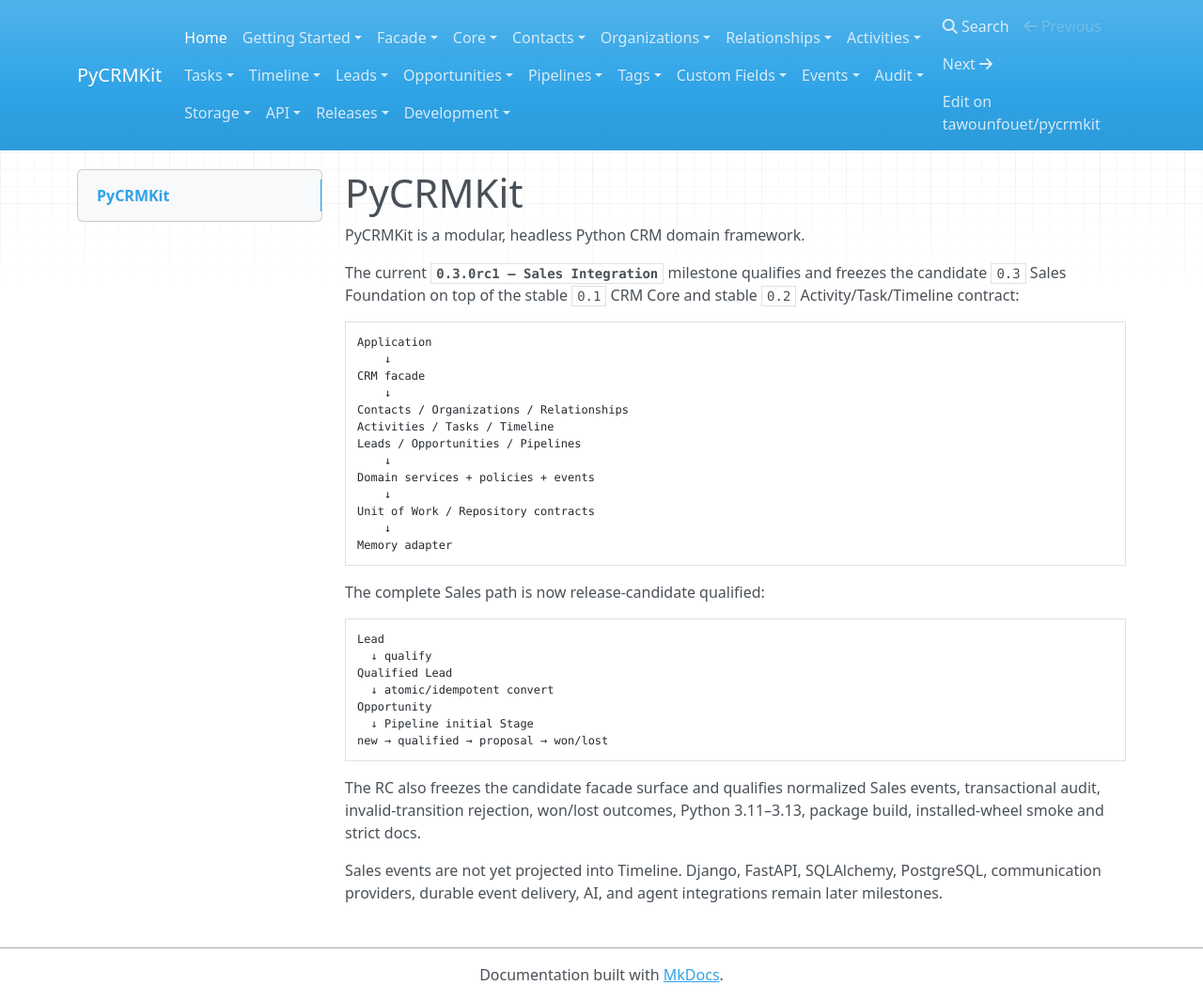
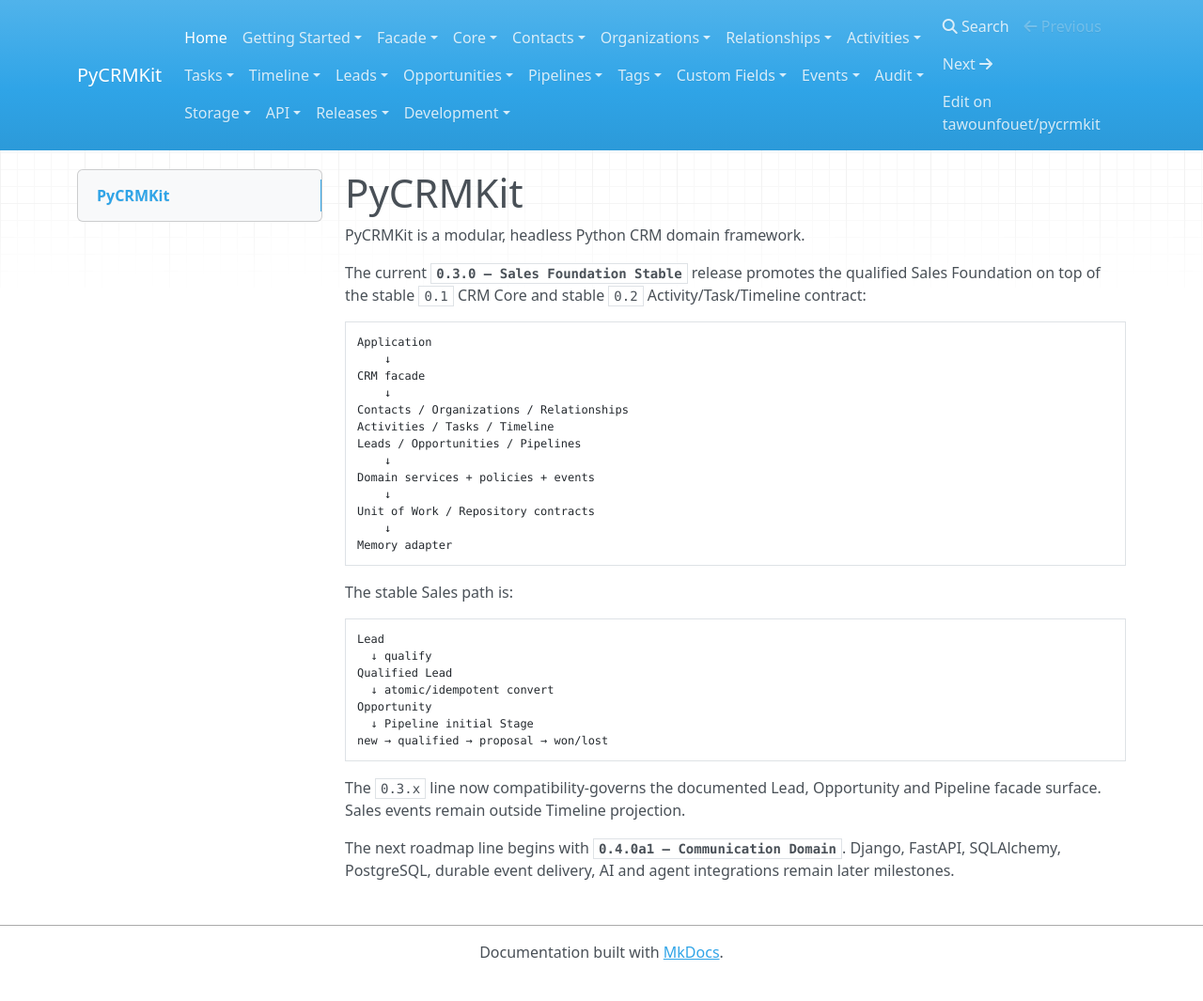
Before and after one commit to tawounfouet/pycrmkit, an MkDocs documentation site: the page built from docs/index.md, in a window 1280 px wide and 1065 px high. Shown: the whole window at 94% size. Built offline with MkDocs 1.6.1, drawn with Linux system fonts in a browser that asks for light colours; nearby versions of some CDN libraries.

````diff
--- a/docs/index.md
+++ b/docs/index.md
@@ -2,9 +2,9 @@
 
 PyCRMKit is a modular, headless Python CRM domain framework.
 
-The current **`0.3.0rc1 — Sales Integration`** milestone qualifies and freezes
-the candidate `0.3` Sales Foundation on top of the stable `0.1` CRM Core and
-stable `0.2` Activity/Task/Timeline contract:
+The current **`0.3.0 — Sales Foundation Stable`** release promotes the
+qualified Sales Foundation on top of the stable `0.1` CRM Core and stable
+`0.2` Activity/Task/Timeline contract:
 
 ```text
 Application
@@ -22,7 +22,7 @@ Unit of Work / Repository contracts
 Memory adapter
 ```
 
-The complete Sales path is now release-candidate qualified:
+The stable Sales path is:
 
 ```text
 Lead
@@ -34,10 +34,9 @@ Opportunity
 new → qualified → proposal → won/lost
 ```
 
-The RC also freezes the candidate facade surface and qualifies normalized Sales
-events, transactional audit, invalid-transition rejection, won/lost outcomes,
-Python 3.11–3.13, package build, installed-wheel smoke and strict docs.
+The `0.3.x` line now compatibility-governs the documented Lead, Opportunity
+and Pipeline facade surface. Sales events remain outside Timeline projection.
 
-Sales events are not yet projected into Timeline. Django, FastAPI, SQLAlchemy,
-PostgreSQL, communication providers, durable event delivery, AI, and agent
+The next roadmap line begins with **`0.4.0a1 — Communication Domain`**.
+Django, FastAPI, SQLAlchemy, PostgreSQL, durable event delivery, AI and agent
 integrations remain later milestones.
````
